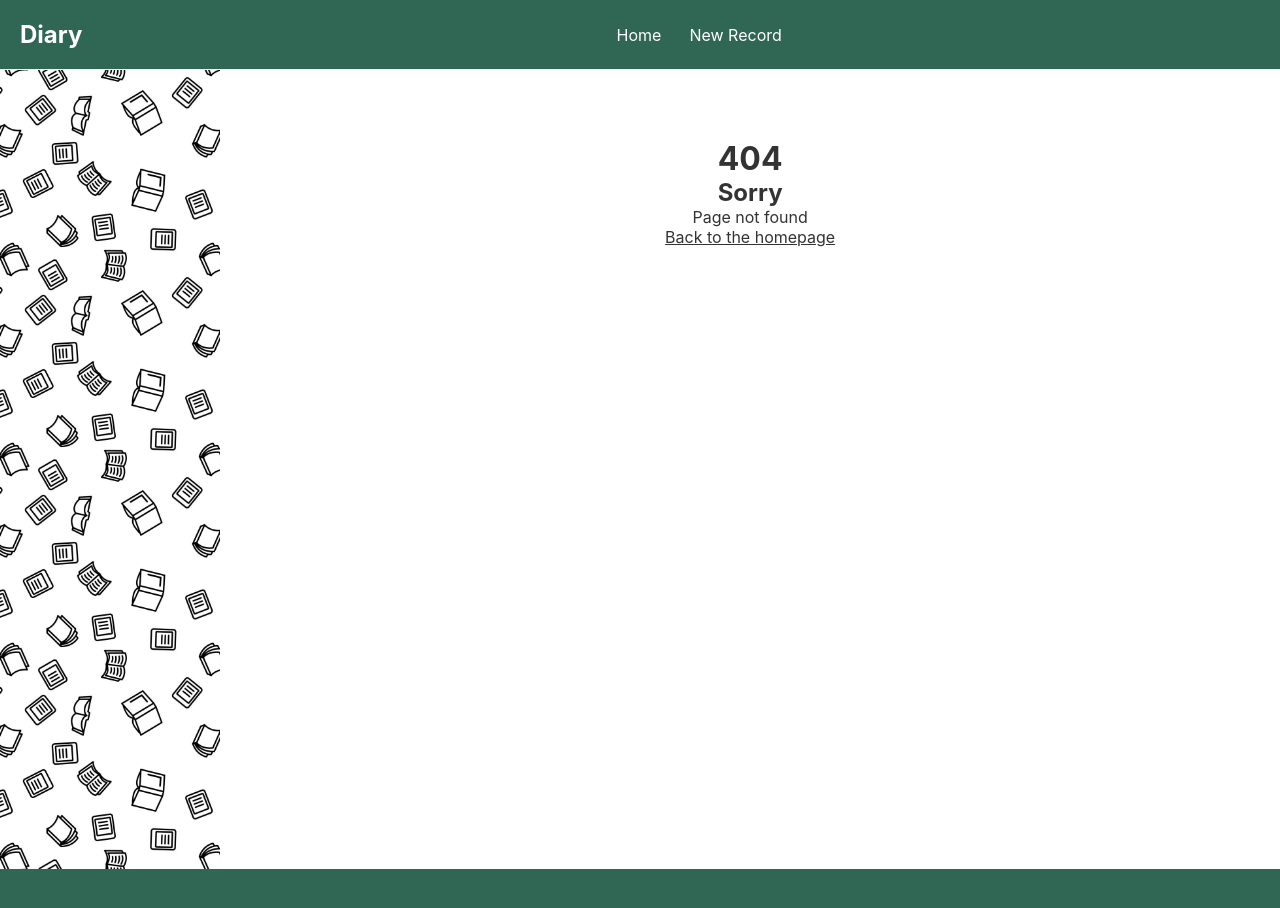
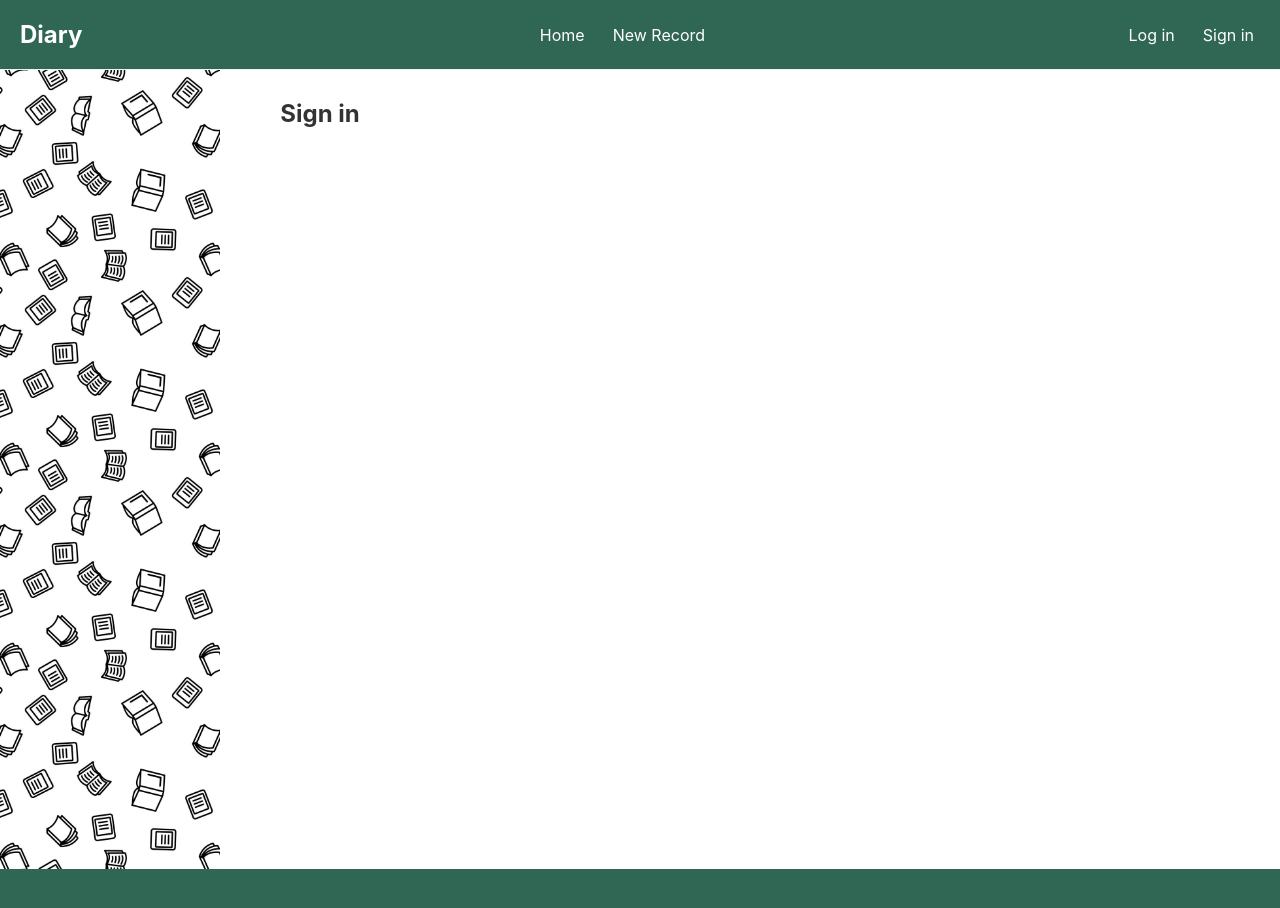
Before and after one commit to Invihood/diary-app, a React (Create React App) app: page /registration in a window 1280 px wide. Before the commit this address had no page. Shown: the top 908 px of the page. Built offline with nearby package versions, Linux system fonts and the light colour scheme.

Commit message:
added Registration component + links aside (Log in, Sign in)

```diff
--- a/src/components/App/App.jsx
+++ b/src/components/App/App.jsx
@@ -6,6 +6,7 @@ import Record from '../Record/Record';
 import NotFound from '../NotFound/NotFound';
 import Footer from '../Footer/Footer';
 import { BrowserRouter as Router, Route, Switch} from 'react-router-dom';
+import Registration from '../Registration/Registration';
 
 const App = () => {
 
@@ -26,6 +27,9 @@ const App = () => {
               <Route path="/records/:id">
                 <Record />
               </Route>
+              <Route path="/registration">
+                <Registration />
+              </Route>
               <Route path="*">
                 <NotFound></NotFound>
               </Route>
--- a/src/components/Navbar/Navbar.jsx
+++ b/src/components/Navbar/Navbar.jsx
@@ -8,6 +8,10 @@ const Navbar = () => {
                 <Link to="/">Home</Link>
                 <Link to="/create">New Record</Link>
             </div>
+            <div className="links-aside">
+                <Link to="/login">Log in</Link>
+                <Link to="/registration">Sign in</Link>
+            </div>
         </nav>
     );
 }
--- /dev/null
+++ b/src/components/Registration/Registration.jsx
@@ -0,0 +1,11 @@
+const Registration = () => {
+    return (
+        <div className="registration-form">
+            <h2 className="registration-title">
+                Sign in
+            </h2>
+        </div>
+    );
+}
+
+export default Registration;
--- a/src/index.scss
+++ b/src/index.scss
@@ -56,6 +56,11 @@ code {
 
   .links {
     margin: 0 auto;
+    padding-left: 40px;
+  }
+
+  .links-aside {
+    padding-right: 40px;
   }
 }
 
```
